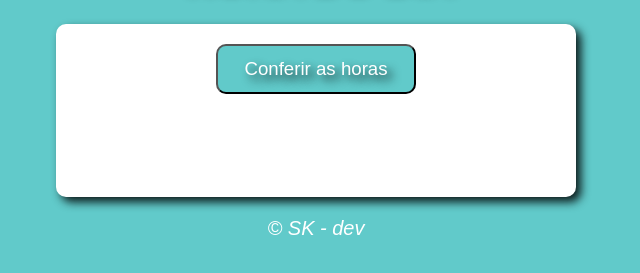
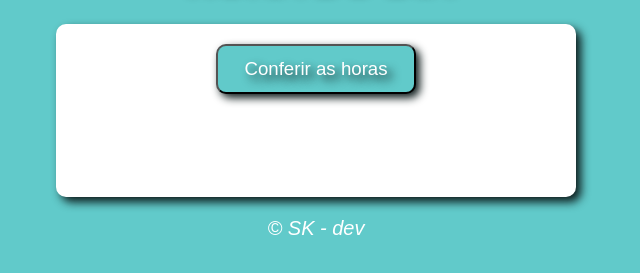
Before and after one commit to KevinRamlow/Horas-do-dia, a plain HTML site: page main.html in a window 1280 px wide. Shown: the part 75-348 px from the top of the page, without its empty margins (324-964 px from the left). Drawn offline with Linux system fonts and the light colour scheme.

Commit message:
Update style12.css

```diff
--- a/style12.css
+++ b/style12.css
@@ -29,6 +29,7 @@ input {
     font: 14pt Arial;
     cursor: pointer;
     border-radius: 10px;
+    box-shadow: 4px 4px 8px rgb(12, 26, 26);
 
 }
 
```
